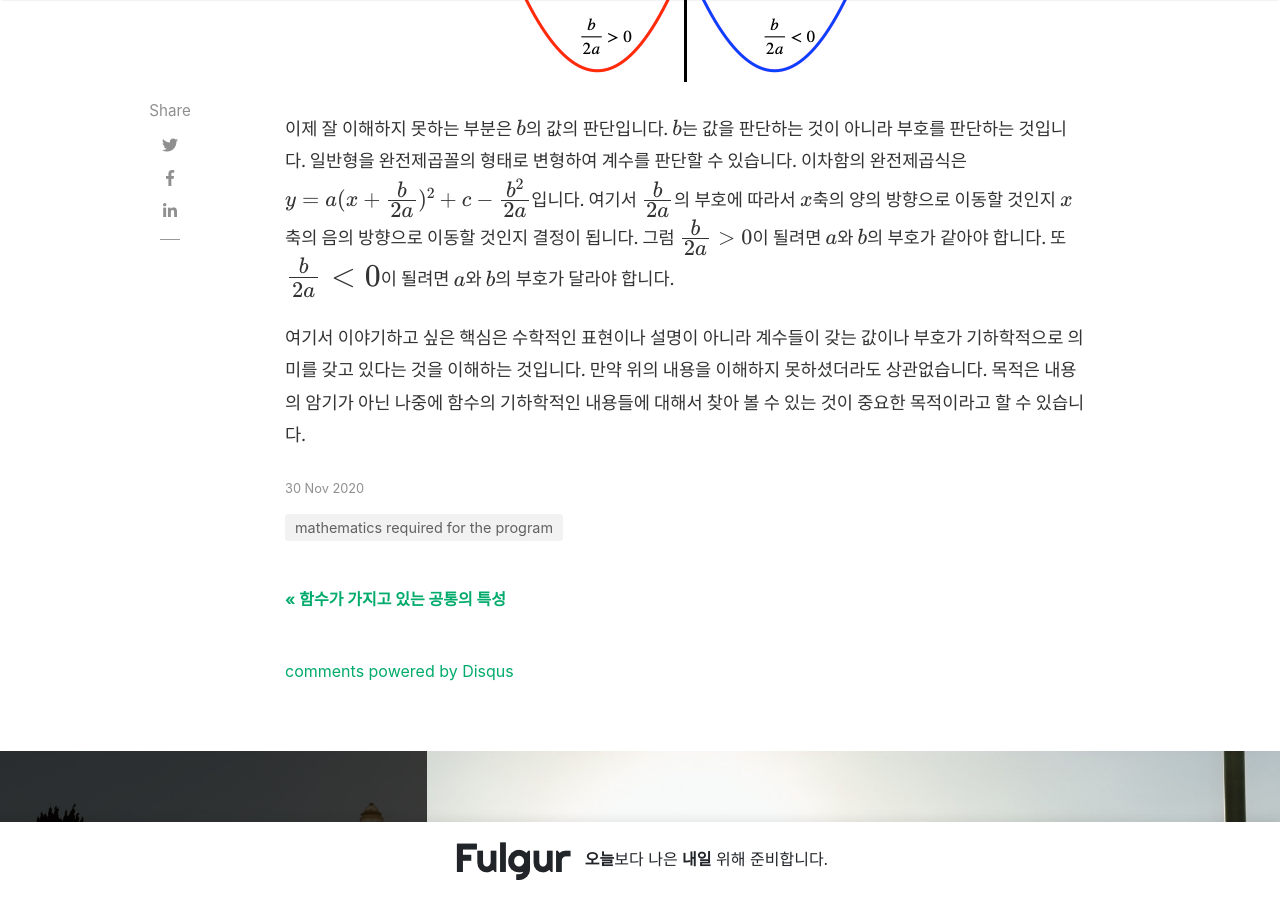
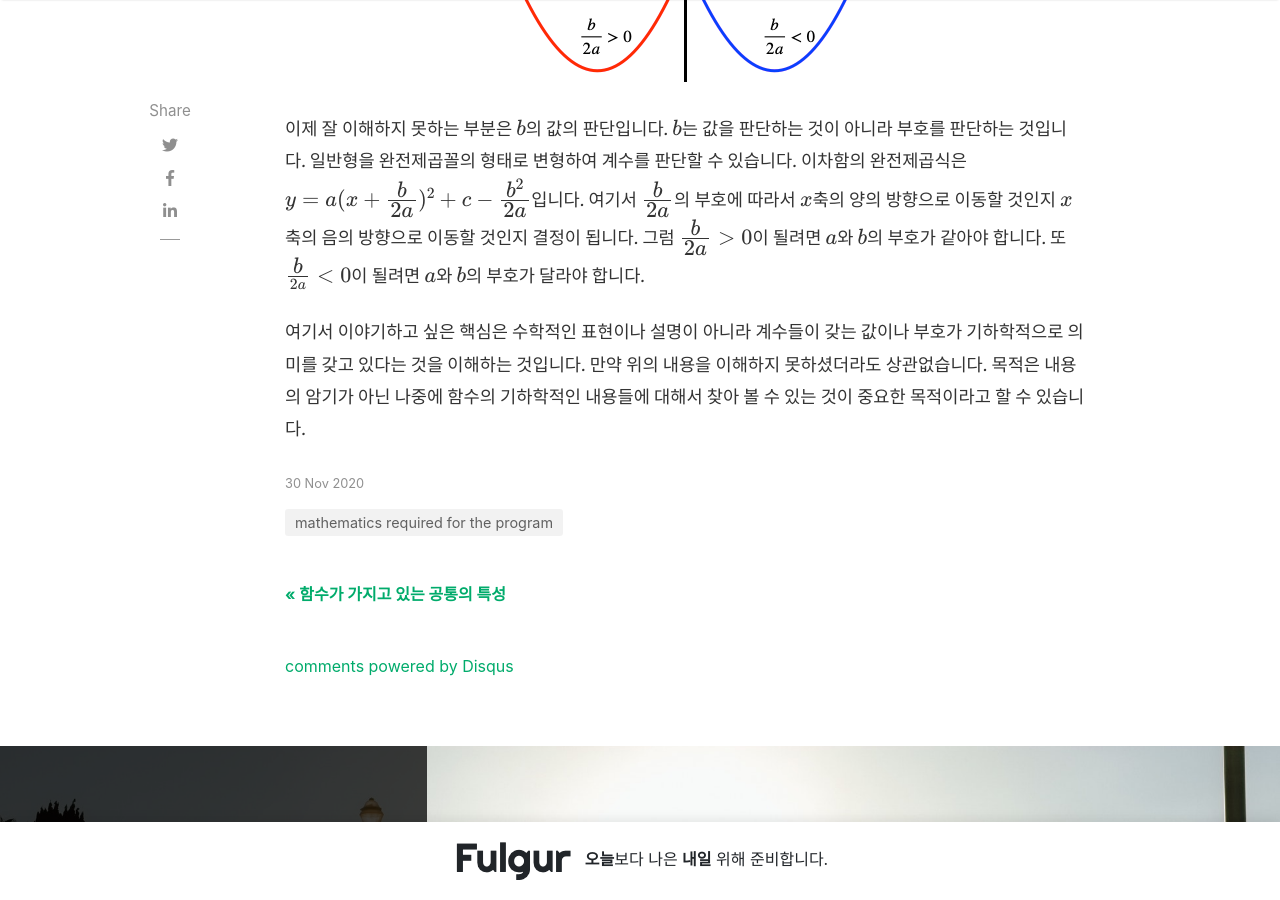
Before and after one commit to kerow1004/kerow1004.github.io, a Jekyll site: the page built from _posts/2020-11-30-math-blog-10.md, in a window 1280 px wide and 900 px high, scrolled down 4708 px. Built offline with Jekyll 4.4.1, drawn with Linux system fonts in a browser that asks for light colours; nearby versions of some CDN libraries; formulas are drawn with MathJax 3; comment, search, counter and statistics services are not loaded.

```diff
--- a/_posts/2020-11-30-math-blog-10.md
+++ b/_posts/2020-11-30-math-blog-10.md
@@ -66,7 +66,7 @@ hidden: true
 
 이제 잘 이해하지 못하는 부분은 $b$의 값의 판단입니다. $b$는 값을 판단하는 것이 아니라 부호를 판단하는 것입니다. 일반형을 완전제곱꼴의 형태로 변형하여 계수를 판단할 수 있습니다.
 이차함의 완전제곱식은 $y=a(x+{\Large b \over \Large 2a})^2+c-{\Large b^2 \over \Large 2a}$입니다. 여기서 ${\Large b \over \Large 2a}$의 부호에 따라서 $x$축의 양의 방향으로 이동할 것인지 $x$축의 음의 방향으로 이동할 것인지 결정이 됩니다.
-그럼  ${\Large b \over \Large 2a}>0$이 될려면 $a$와 $b$의 부호가 같아야 합니다. 또  $\Large {b \over 2a}<0$이 될려면 $a$와 $b$의 부호가 달라야 합니다.
+그럼  ${\Large b \over \Large 2a}>0$이 될려면 $a$와 $b$의 부호가 같아야 합니다. 또  ${\Large b \over 2a}<0$이 될려면 $a$와 $b$의 부호가 달라야 합니다.
 
 여기서 이야기하고 싶은 핵심은 수학적인 표현이나 설명이 아니라 계수들이 갖는 값이나 부호가 기하학적으로 의미를 갖고 있다는 것을 이해하는 것입니다.
 만약 위의 내용을 이해하지 못하셨더라도 상관없습니다. 목적은 내용의 암기가 아닌 나중에 함수의 기하학적인 내용들에 대해서 찾아 볼 수 있는 것이 중요한 목적이라고 할 수 있습니다.
```
